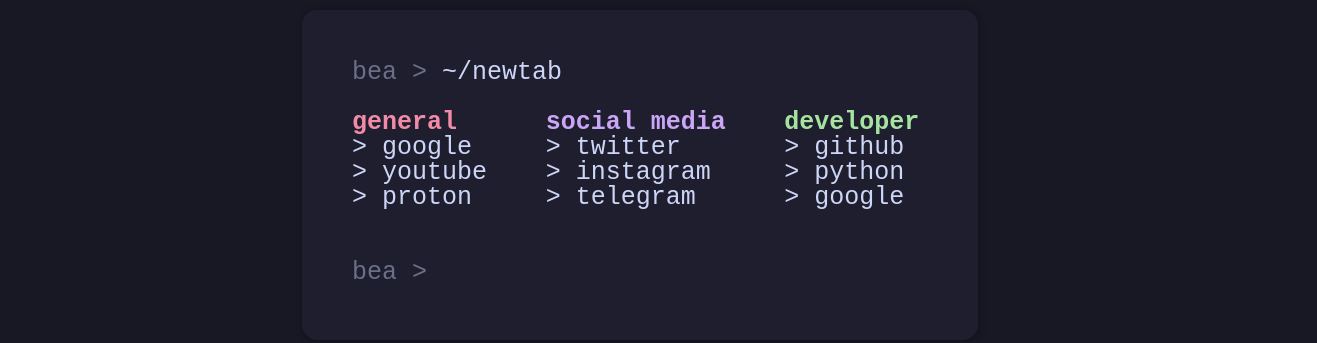
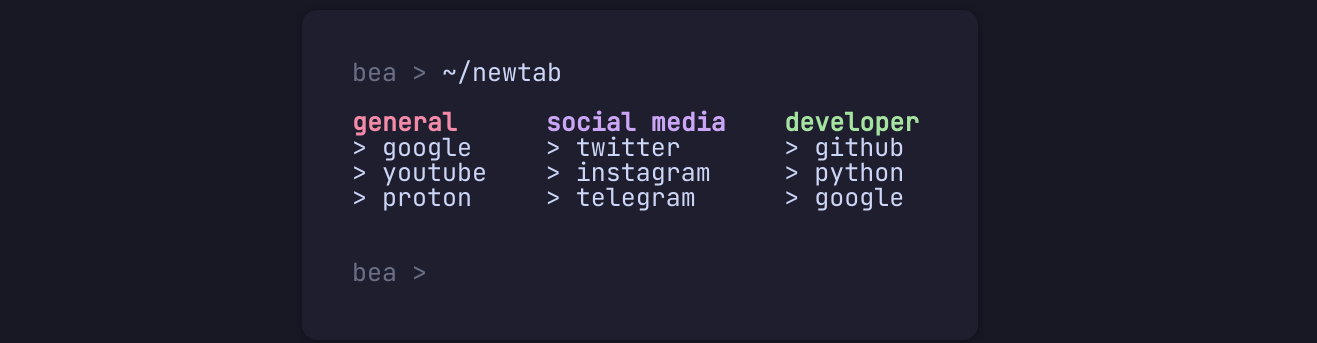
Before and after one commit to StanTheAwesomeMan/StanTheAwesomeMan.github.io, a plain HTML site: page index.html in a window 1280 px wide. Shown: the part 225-568 px from the top of the page, 1317 px wide, since content can reach past the window. Drawn offline with Linux system fonts and the light colour scheme.

Commit message:
Update index.html

```diff
--- a/index.html
+++ b/index.html
@@ -4,6 +4,8 @@
   <title>bea > ~/newtab</title>
 
   <style>
+    @import url('https://fonts.googleapis.com/css2?family=JetBrains+Mono&display=swap');
+
     :root{
       --main-bg-color: #181825;
       --box-bg-color: #1E1E2E;
@@ -19,12 +21,11 @@
 
       --column-count: 3;
     }
-
     html {
       align-items: center;
       background-color: var(--main-bg-color);
       display: flex;
-      font: 25px/1 "JetBrainsMono NF", monospace;
+      font: 25px/1 'JetBrains Mono', monospace;
       height: 100%;
       justify-content: center;
     }
@@ -51,7 +52,7 @@
       outline-offset: 0;
       box-shadow: none;
       caret-color: transparent;
-      font: 25px/1 "JetBrainsMono NF", monospace;
+      font: 25px/1 'JetBrains Mono', monospace;
       color: var(--text-color);
       height: 24px;
       cursor: default !important;
```
